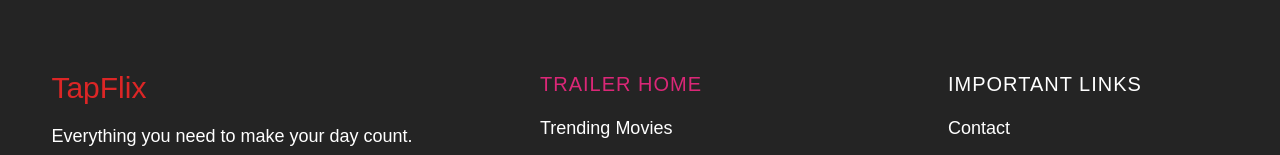
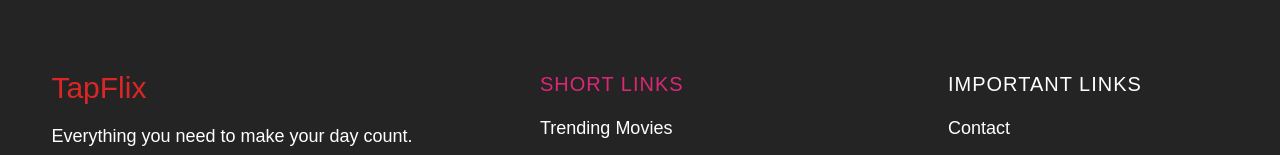
Before and after one commit to MichaelOwusu007/thetrailerhome, a React (Create React App) app: page / in a window 1280 px wide. Shown: the part 1426-1581 px from the top of the page. Built offline with nearby package versions, Linux system fonts and the light colour scheme; no server answers.

Commit message:
thetrailerhome

```diff
--- a/src/Components/footer.jsx
+++ b/src/Components/footer.jsx
@@ -33,7 +33,7 @@
         </section>
         <section className='flex flex-col lg:text-lg'>
           <div className='lg:mx-auto lg:w-[200px] '>
-            <h3 className='text-xl font-medium uppercase tracking-wider text-pink-600'>trailer home</h3>
+            <h3 className='text-xl font-medium uppercase tracking-wider text-pink-600'>short links</h3>
             <div className='mt-4 flex flex-col gap-3 capitalize'>
               <a href='/'>Trending Movies</a>
               <a href='/'>Action Movies</a>
```
